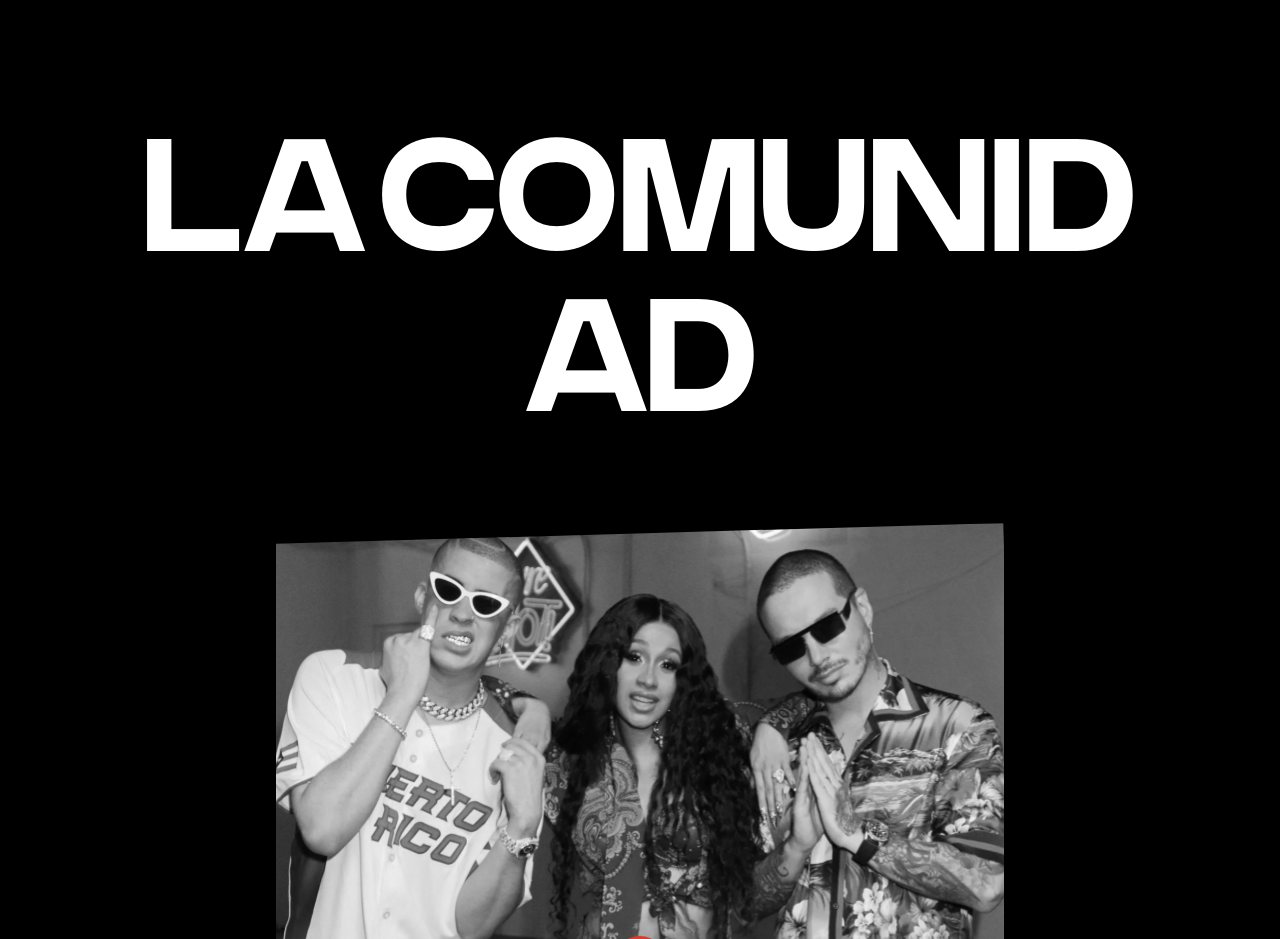
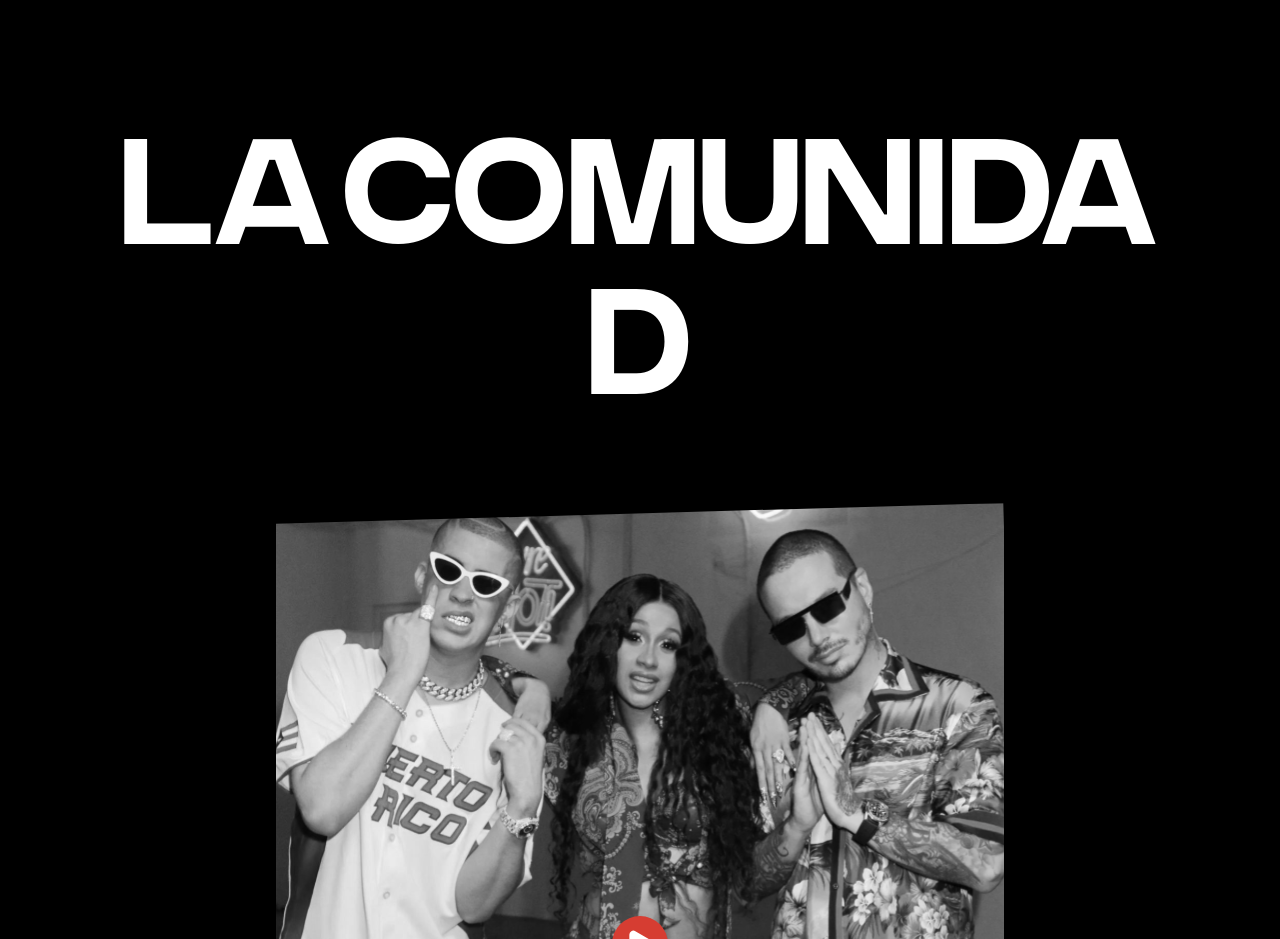
Before and after one commit to rk49trivedi/studio, a React (Vite) app: page / in a window 1280 px wide. Shown: the part 3240-4179 px from the top of the page. Built offline with nearby package versions, Linux system fonts and the light colour scheme.

Commit message:
update width

```diff
--- a/client/global.css
+++ b/client/global.css
@@ -1829,7 +1829,7 @@
   /* Larger than 1024px - La Comunidad Heading */
   @media (min-width: 1025px) {
     .la-comunidad-heading {
-      font-size: 160px;
+      font-size: 150px;
       line-height: 154px;
     }
   }
```
